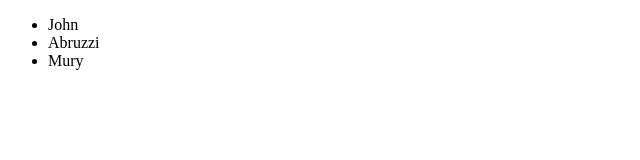
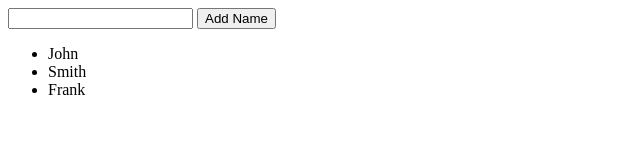
Before and after one commit to abruzzi/vue-demo, a plain HTML site: page index.html in a window 1280 px wide. Shown: the whole page, without its empty margins (0-640 px from the left). Drawn offline with nearby package versions, Linux system fonts and the light colour scheme.

Commit message:
click event

```diff
--- a/index.html
+++ b/index.html
@@ -9,6 +9,10 @@
     </head>
     <body>
 		<div id="app">
+      <div>
+        <input type="text" v-model="newName">
+        <button v-on:click="addName">Add Name</button>
+      </div>
       <ul>
         <li v-for="name in names">{{name}}</li>
       </ul>
--- a/js/main.js
+++ b/js/main.js
@@ -1,6 +1,13 @@
 var app = new Vue({
   el: '#app',
   data: {
-    names: ['John', 'Abruzzi', 'Mury']
+    newName: '',
+    names: ['John', 'Smith', 'Frank']
+  },
+  methods: {
+    addName: function() {
+      this.names.push(this.newName);
+      this.newName = '';
+    }
   }
 })
```
